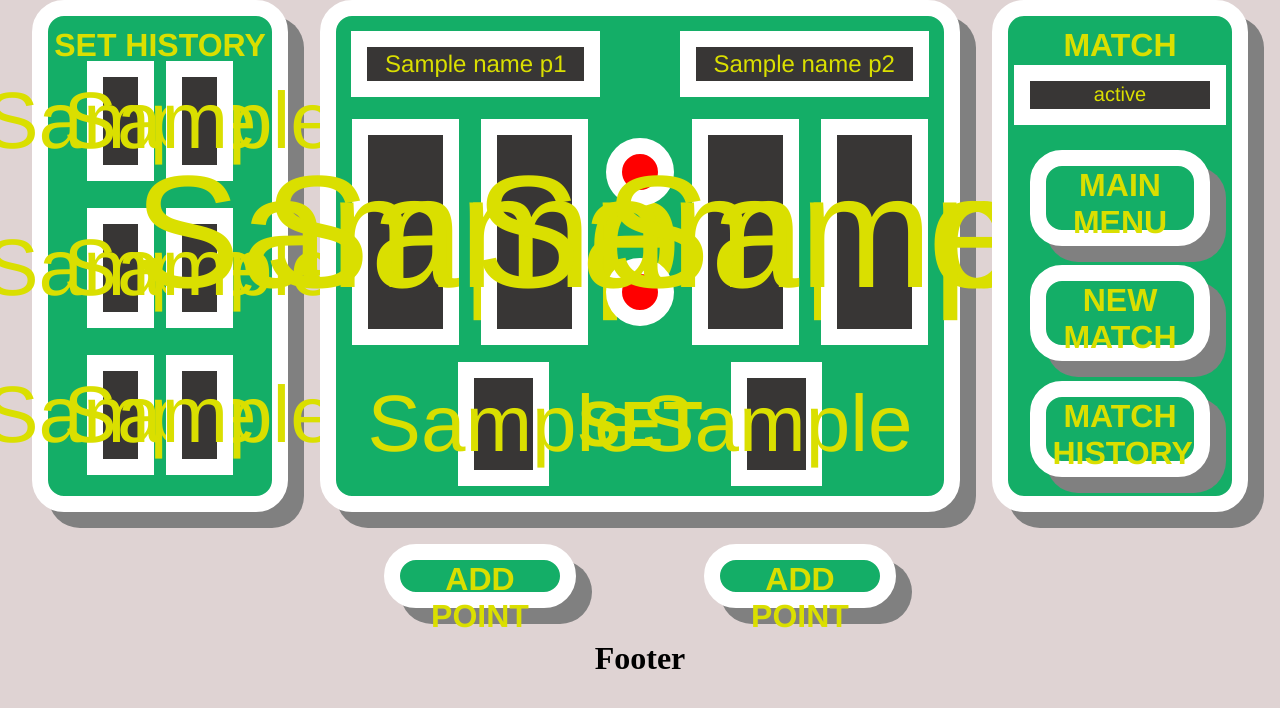
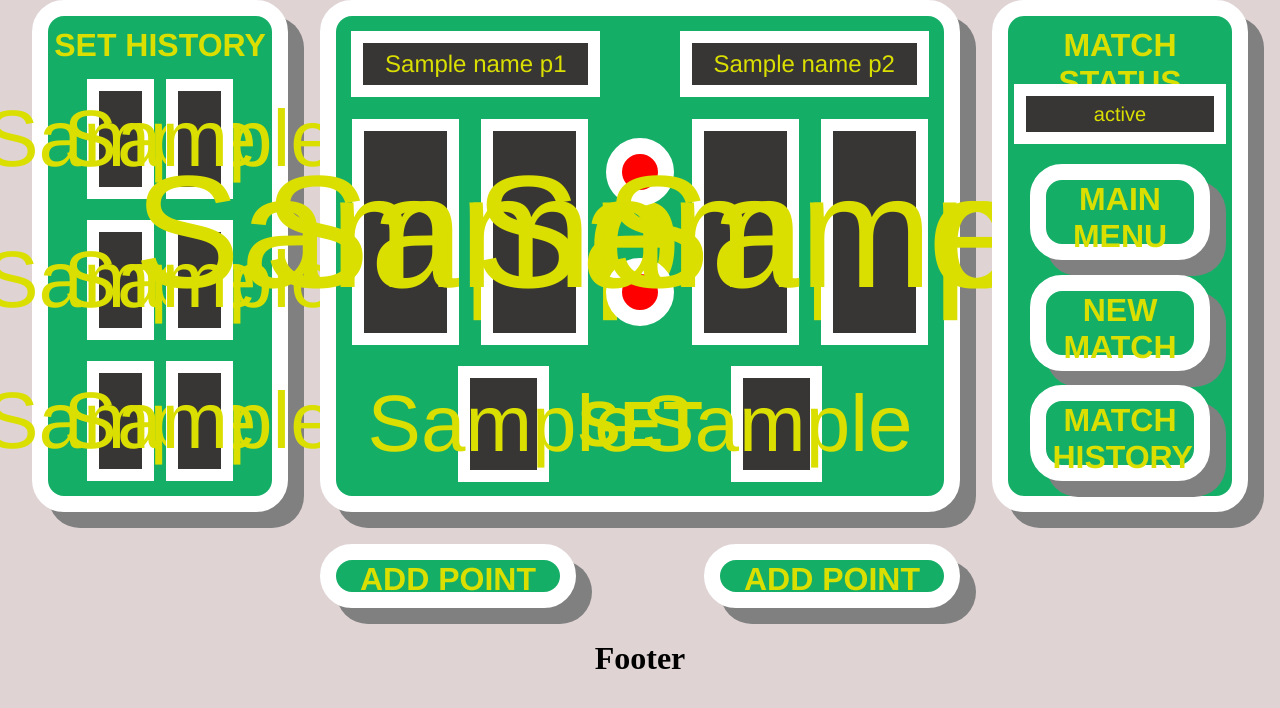
Before and after one commit to Brokiloene/tennis-table, a Python web app: template templates/match-score.html in a window 1280 px wide. Shown: the part 72-780 px from the top of the page. Run offline with Jinja, Linux system fonts and the light colour scheme; the template is opened without the code that fills it: most values are stand-ins (such as "Sample title", 1, 10 or a date in 2020); some web fonts are replaced.

Commit message:
Add compability for 1400x900 screen resolution

```diff
--- a/static/css/base.css
+++ b/static/css/base.css
@@ -43,7 +43,7 @@
 
 .table-text-screen {
     background-color: rgb(56,54,53);
-    border: 2vh solid white;
+    border: 1.5vh solid white;
 
     color: rgb(218,223,0);
     /* font-weight: bold; */
@@ -74,10 +74,6 @@
 
     color: rgb(218,223,0);
     font-weight: bold;
-    /* font-family: 'Helvetica', sans-serif;
-    color: rgb(218,223,0);
-    font-weight: bold; */
-    /* font-size: 1.25rem; */
     font-size: 2rem;
     text-transform: uppercase;
 }
@@ -90,10 +86,3 @@
 button:active {
     box-shadow: 0.5rem 0.5rem grey;
 }
-
-/* .flex {
-    display: flex;
-    width: 100%;
-    height: 100%;
-    box-sizing: border-box;
-} */
--- a/static/css/error-page.css
+++ b/static/css/error-page.css
@@ -61,7 +61,6 @@
 
     height: 30%;
     width: 100%;
-    /* box-sizing: border-box; */
 }
 
 form.error-form {
@@ -70,9 +69,7 @@
 
     height: 40%;
     width: 100%;
-    /* box-sizing: border-box; */
 }
-
 
 form button {
     width: 50%;
--- a/static/css/match-score.css
+++ b/static/css/match-score.css
@@ -133,7 +133,7 @@
 
 .add-point-btns-wrapper button {
     height: 50%;
-    width: 15%;
+    width: 20%;
     margin: 0 5%;
 }
 
@@ -151,7 +151,7 @@
 .side-table h2 {
     display: block;
 
-    height: 5%;
+    height: 10%;
     padding-top: 5%;
     margin: 0;
     box-sizing: border-box;
```
